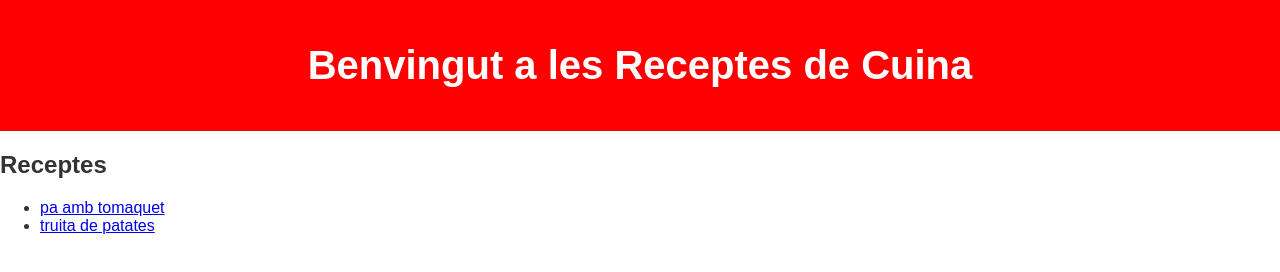
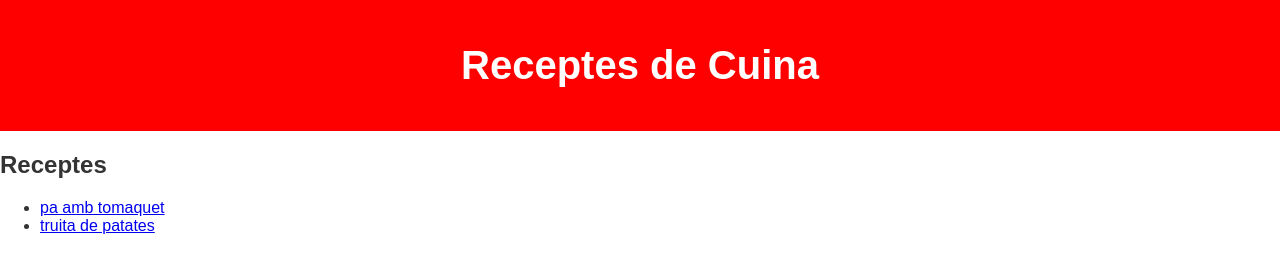
Before and after one commit to Alvaro-286/receta, a plain HTML site: page index.html in a window 1280 px wide. Drawn offline with Linux system fonts and the light colour scheme; files that its build step writes are made by us from their sources.

Commit message:
Update index.html

```diff
--- a/index.html
+++ b/index.html
@@ -8,7 +8,7 @@
 </head>
 <body>
     <header>
-        <h1>Benvingut a les Receptes de Cuina</h1>
+        <h1>Receptes de Cuina</h1>
     </header>
     <main>
         <h2>Receptes</h2>
```
